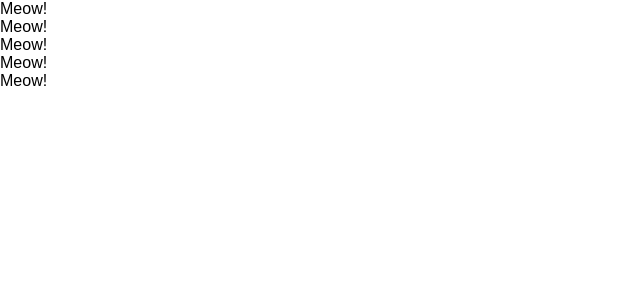
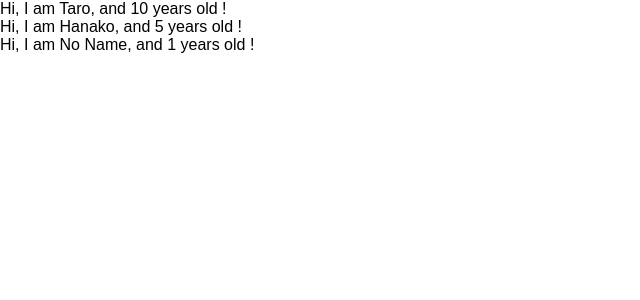
Before and after one commit to 7riatsu/react-redux-crud-application, a React (Create React App) app: page / in a window 1280 px wide. Shown: the top 300 px of the page, without its empty margins (0-640 px from the left). Built offline with nearby package versions, Linux system fonts and the light colour scheme.

Commit message:
learn props of component

```diff
--- a/src/App.js
+++ b/src/App.js
@@ -1,30 +1,34 @@
 import React, { Component } from 'react';
 
-// class App extends Component {
-//   render() {
-//     return (
-//       <React.Fragment>
-//         <label htmlFor="bar">bar</label>
-//         <input type="text" onChange={ () => { console.log("I am clicked") }} />
-//       </React.Fragment>
-//     )
-//   }
-// }
-
 const App = () => {
+  const profiles = [
+    {
+      name: "Taro", age: 10
+    },
+    {
+      name: "Hanako", age: 5
+    },
+    {
+      name: "No Name"
+    }
+  ]
   return (
     <div>
-      <Cat />
-      <Cat />
-      <Cat />
-      <Cat />
-      <Cat />
+      {
+        profiles.map((profile, index) => {
+          return <User name={profile.name} age={profile.age} key={index} />
+        })
+      }
     </div>
   )
 }
 
-const Cat = () => {
-  return <div>Meow!</div>
+const User = (props) => {
+  return <div>Hi, I am {props.name}, and {props.age} years old !</div>
+}
+
+User.defaultProps = {
+  age: 1
 }
 
 export default App;
```
